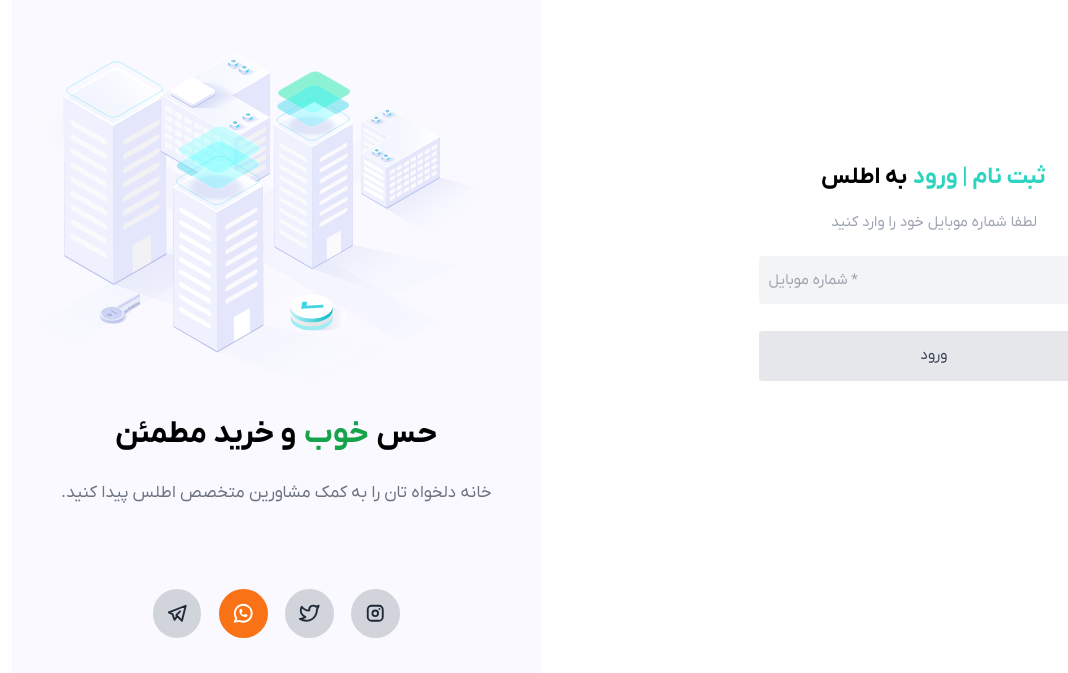
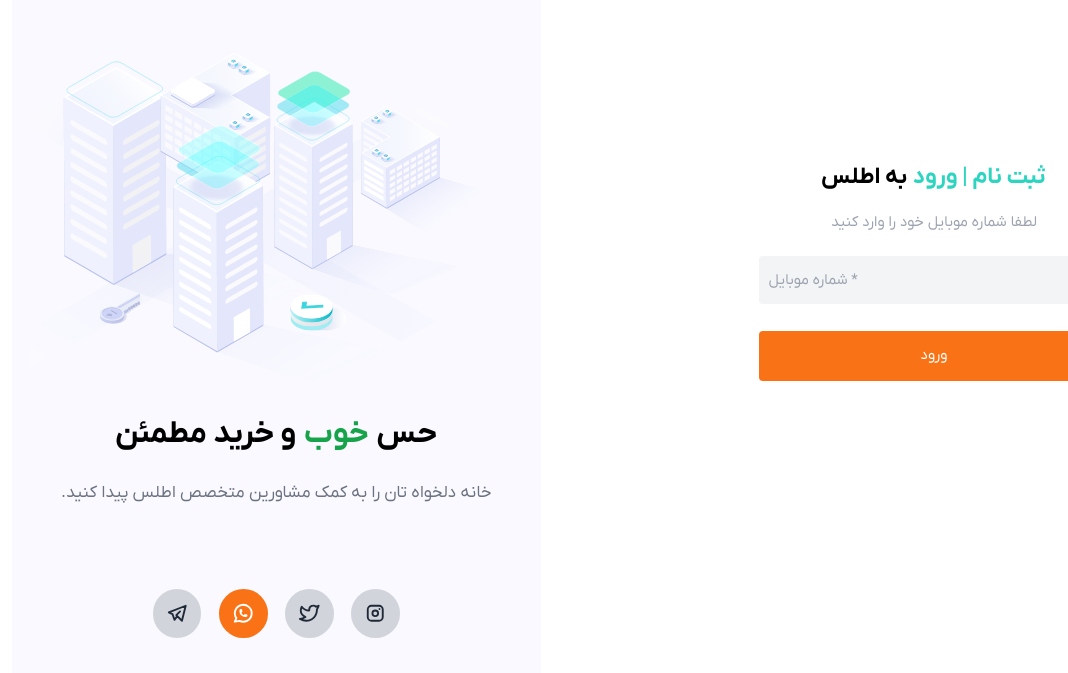
Before and after one commit to amirmahdizare/atlas, a Next.js app: page /login in a window 1280 px wide. Shown: the part 127-800 px from the top of the page, without its empty margins (212-1280 px from the left). Built offline with nearby package versions, Linux system fonts and the light colour scheme.

Commit message:
Add Count Down

```diff
--- a/app/(general)/login/components/DataForm/components/EnterPhone.tsx
+++ b/app/(general)/login/components/DataForm/components/EnterPhone.tsx
@@ -26,7 +26,7 @@
                 type='tel'
             />
 
-            <Button  bgColor='gray' textColor='textGray'>
+            <Button  bgColor='secondary' >
                 ورود
             </Button>
 
--- a/app/(general)/login/components/DataForm/components/VerifyCode.tsx
+++ b/app/(general)/login/components/DataForm/components/VerifyCode.tsx
@@ -1,6 +1,19 @@
 import { Button, Input } from '@components'
 import React from 'react'
+import Countdown from 'react-countdown';
 import { useForm } from 'react-hook-form'
+import { startWithZero } from 'utils';
+
+
+const renderer = ({ hours, minutes, seconds, completed }: any) => {
+    if (completed) {
+        // Render a completed state
+        return <><Button fullWidth  bgColor='gray' textColor='textGray' onClick={() => alert('try Again')}>دریافت مجدد کد</Button></>
+    } else {
+        // Render a countdown
+        return <span>{startWithZero(minutes)}:{startWithZero(seconds)}           تا دریافت مجدد کد</span>;
+    }
+};
 
 export const VerifyCode = () => {
     const { register, handleSubmit } = useForm<{ verifyCode: string }>()
@@ -18,7 +31,14 @@
                 register={register('verifyCode')}
                 type='tel'
             />
-            <Button bgColor='gray' textColor='textGray'>
+            <div className='flex flex-row gap-2 text-body-3-normal items-center'>
+                <Countdown
+                    date={Date.now() + 3000}
+                    renderer={renderer}
+                />
+
+            </div>
+            <Button bgColor='secondary' >
                 تایید
             </Button>
 
--- a/app/components/Button/Button.tsx
+++ b/app/components/Button/Button.tsx
@@ -31,7 +31,8 @@
     icon?: typeof Icon123,
     iconSide?: 'left' | 'right',
     textColor?: keyof typeof bgColors
-    bgColor: keyof typeof bgColors
+    bgColor?: keyof typeof bgColors,
+    fullWidth?: boolean
 
 }
 const renderColor = (item: string, defaultColor: string, pre: string) => {
@@ -43,13 +44,14 @@
 
 
 
-export const Button = ({ loading, bgColor, icon: Icon, iconSide, textColor, className, ...props }: Props) => {
+export const Button = ({ loading, bgColor, icon: Icon,fullWidth , iconSide, textColor, className, ...props }: Props) => {
     return (
         <button
             className={cx(
-                renderColor(bgColor, 'primaryNormal', 'bg'),
+                renderColor(bgColor ?? '', 'primaryNormal', 'bg'),
                 renderColor(textColor ?? '', 'white', 'text'),
-                'p-2 rounded-[4px] flex flex-row gap-2 items-center  bg-r ed-500 justify-center bor der bg-g ray-400'
+                'p-2 rounded-[4px] flex flex-row gap-2 items-center  bg-r ed-500 justify-center bor der bg-g ray-400',
+                fullWidth && 'flex-1'
             )}
 
             {...props}>
--- /dev/null
+++ b/app/utils/index.ts
@@ -0,0 +1,3 @@
+export const startWithZero = (num: number, totalLength: number = 2) => {
+    return String(num).padStart(totalLength, '0');
+}
```
